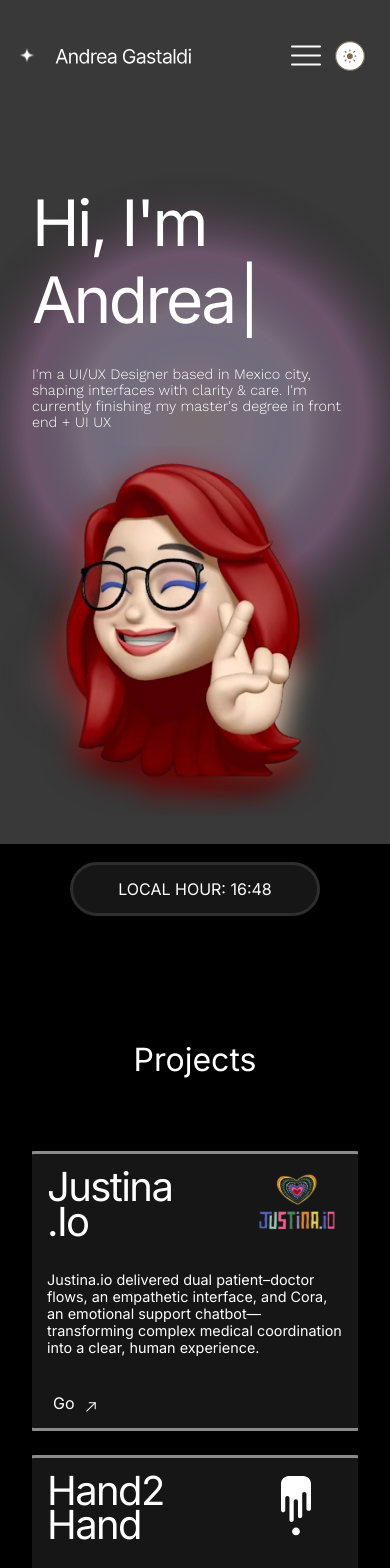
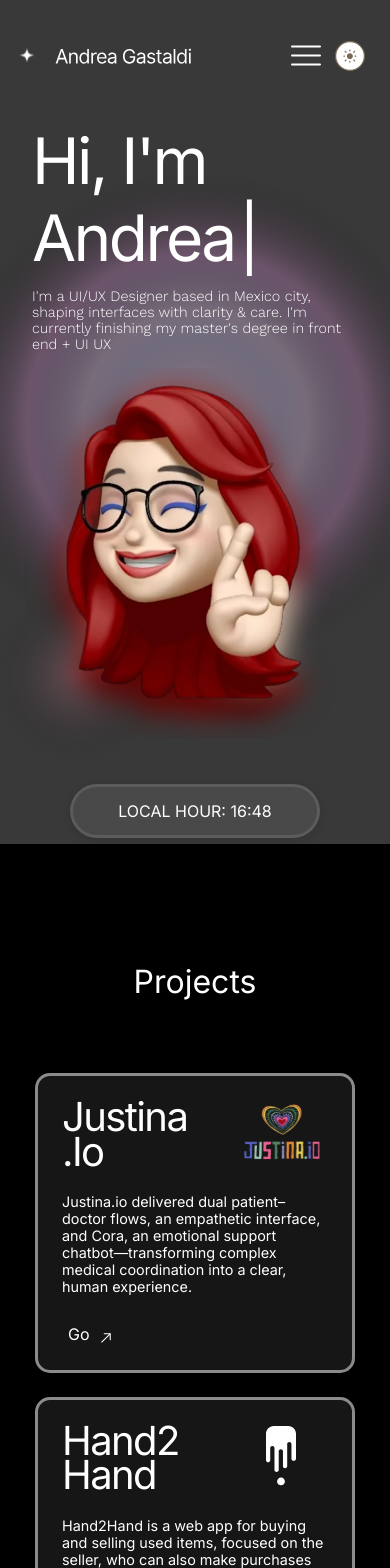
Before and after one commit to ccolombo95/andrea-gastaldi, a React (Vite) app: page /home in a window 390 px wide. Shown: the top 1568 px of the page. Built offline with nearby package versions, Linux system fonts and the light colour scheme.

Commit message:
480px welcome, contact y projects

```diff
--- a/src/components/ProjectCard/ProjectCard.module.scss
+++ b/src/components/ProjectCard/ProjectCard.module.scss
@@ -76,6 +76,7 @@
     height: 350px;
     padding: 2rem 2.5rem;
     margin-right: 0px;
+    gap: 1.5rem;
   }
 
   .projectCardTitle {
@@ -123,11 +124,11 @@
 // Móvil pequeño
 @media (max-width: 480px) {
   .projectCard {
-    width: 350px;
-    min-width: 350px;
-    max-width: 350px;
-    height: 280px;
-    padding: 1rem 1.5rem;
+    width: 320px;
+    min-width: 320px;
+    max-width: 320px;
+    height: 300px;
+    padding: 1.5rem 1.5rem;
   }
 
   .projectCardTitle {
--- a/src/sections/Home/ContactSection/ContactSection.module.scss
+++ b/src/sections/Home/ContactSection/ContactSection.module.scss
@@ -248,6 +248,7 @@
   .contactSection {
     .contactLeft {
       height: 300px;
+      width: 320px;
 
       .title {
         font-size: 1.5rem;
@@ -279,7 +280,7 @@
         justify-content: flex-end;
         align-items: center;
         height: 324px;
-        width: 100%;
+        width: 90%;
 
         img.avatarAn {
           width: 304px;
--- a/src/sections/Home/WelcomeSection/WelcomeSection.module.scss
+++ b/src/sections/Home/WelcomeSection/WelcomeSection.module.scss
@@ -330,8 +330,18 @@
 
 @media (max-width: 480px) {
   .welcomeSection {
-    margin: 50px auto 100px auto;
+    margin: 20px auto 100px auto;
     .welcomeContainer {
+      .welcomeLeft {
+        .welcomeTop {
+          .welcomeTitle {
+            p {
+              margin: 0 0 1rem 0;
+            }
+          }
+        }
+      }
+
       .welcomeImgContainer {
         transform: translateX(-50px);
         height: 370px;
```
